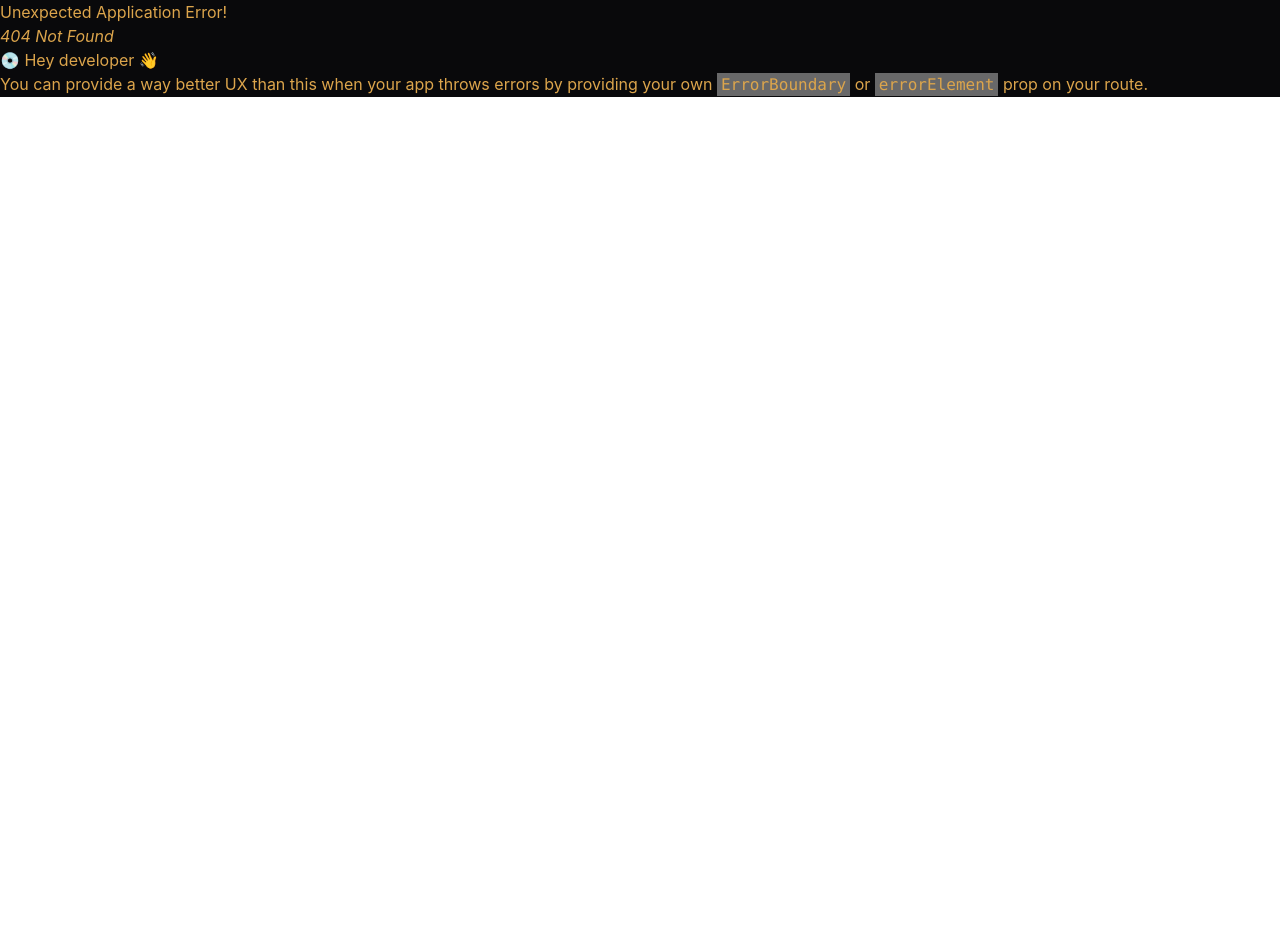
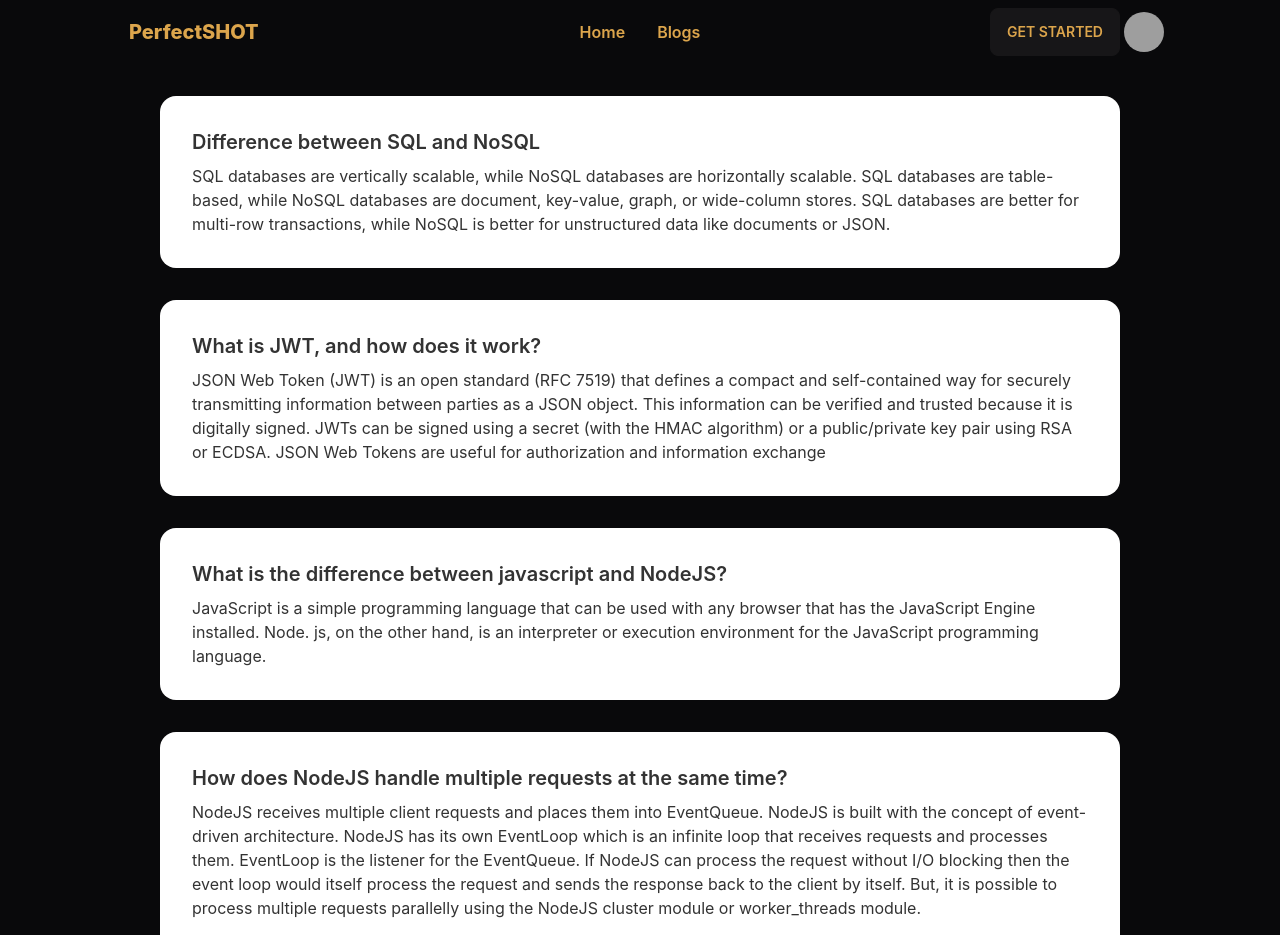
Before and after one commit to raHasan22/perfect-shot-service-review-client, a React (Create React App) app: page /blogs in a window 1280 px wide. Before the commit this address had no page. Shown: the top 935 px of the page. Before the commit the page ends 800 px from the top, so only its background shows below. Built offline with nearby package versions, Linux system fonts and the light colour scheme; grey boxes are pictures that could not be loaded.

Commit message:
blog section added

```diff
--- /dev/null
+++ b/src/pages/Blogs/Blogs.js
@@ -0,0 +1,35 @@
+import React from 'react';
+
+const Blogs = () => {
+    return (
+        <div>
+            <div className="card w-3/4 bg-primary text-primary-content mx-auto my-8">
+                <div className="card-body">
+                    <h2 className="card-title">Difference between SQL and NoSQL</h2>
+                    <p>SQL databases are vertically scalable, while NoSQL databases are horizontally scalable. SQL databases are table-based, while NoSQL databases are document, key-value, graph, or wide-column stores. SQL databases are better for multi-row transactions, while NoSQL is better for unstructured data like documents or JSON.</p>
+                </div>
+            </div>
+            <div className="card w-3/4 bg-primary text-primary-content mx-auto my-8">
+                <div className="card-body">
+                    <h2 className="card-title">What is JWT, and how does it work?</h2>
+                    <p>JSON Web Token (JWT) is an open standard (RFC 7519) that defines a compact and self-contained way for securely transmitting information between parties as a JSON object. This information can be verified and trusted because it is digitally signed. JWTs can be signed using a secret (with the HMAC algorithm) or a public/private key pair using RSA or ECDSA. JSON Web Tokens are useful for authorization and information exchange</p>
+                </div>
+            </div>
+            <div className="card w-3/4 bg-primary text-primary-content mx-auto my-8">
+                <div className="card-body">
+                    <h2 className="card-title">What is the difference between javascript and NodeJS?</h2>
+                    <p>JavaScript is a simple programming language that can be used with any browser that has the JavaScript Engine installed. Node. js, on the other hand, is an interpreter or execution environment for the JavaScript programming language.</p>
+                </div>
+            </div>
+            <div className="card w-3/4 bg-primary text-primary-content mx-auto my-8">
+                <div className="card-body">
+                    <h2 className="card-title">How does NodeJS handle multiple requests at the same time?</h2>
+                    <p>NodeJS receives multiple client requests and places them into EventQueue. NodeJS is built with the concept of event-driven architecture. NodeJS has its own EventLoop which is an infinite loop that receives requests and processes them. EventLoop is the listener for the EventQueue. If NodeJS can process the request without I/O blocking then the event loop would itself process the request and sends the response back to the client by itself. But, it is possible to process multiple requests parallelly using the NodeJS cluster module or worker_threads module.</p>
+                </div>
+            </div>
+
+        </div>
+    );
+};
+
+export default Blogs;
--- a/src/pages/shared/navbar/Navigation.js
+++ b/src/pages/shared/navbar/Navigation.js
@@ -5,6 +5,7 @@ const Navigation = () => {
 
     const navItems = <>
                 <li className='font-semibold'><Link to='/'>Home</Link></li>
+                <li className='font-semibold'><Link to='/blogs'>Blogs</Link></li>
     </>
 
     return (
--- a/src/router/Routes.js
+++ b/src/router/Routes.js
@@ -1,4 +1,5 @@
 import Main from "../layout/Main";
+import Blogs from "../pages/Blogs/Blogs";
 import Home from "../pages/home/Home";
 import AllServices from "../pages/sevicesAll/AllServices";
 
@@ -16,6 +17,10 @@ const router = createBrowserRouter([
             {
                 path: '/services',
                 element: <AllServices></AllServices>
+            },
+            {
+                path: '/blogs',
+                element: <Blogs></Blogs>
             }
         ]
     }
```
